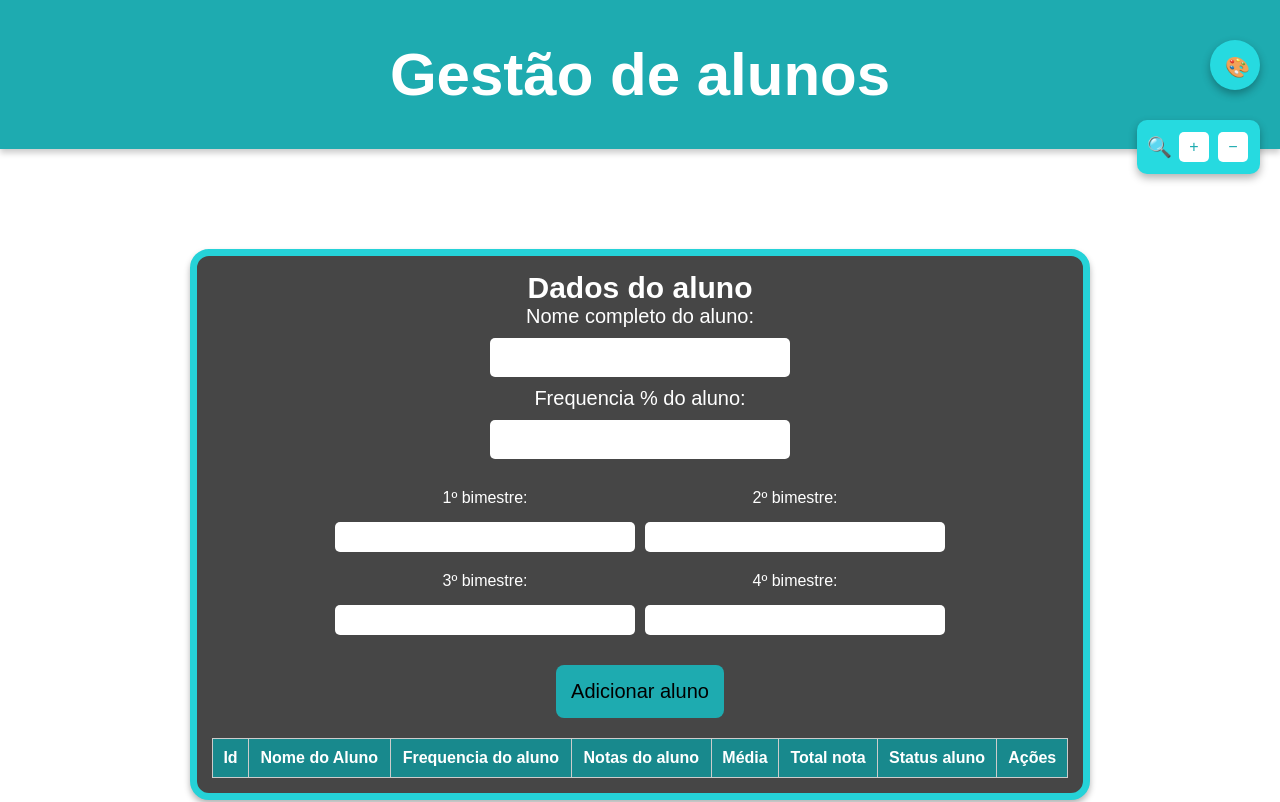
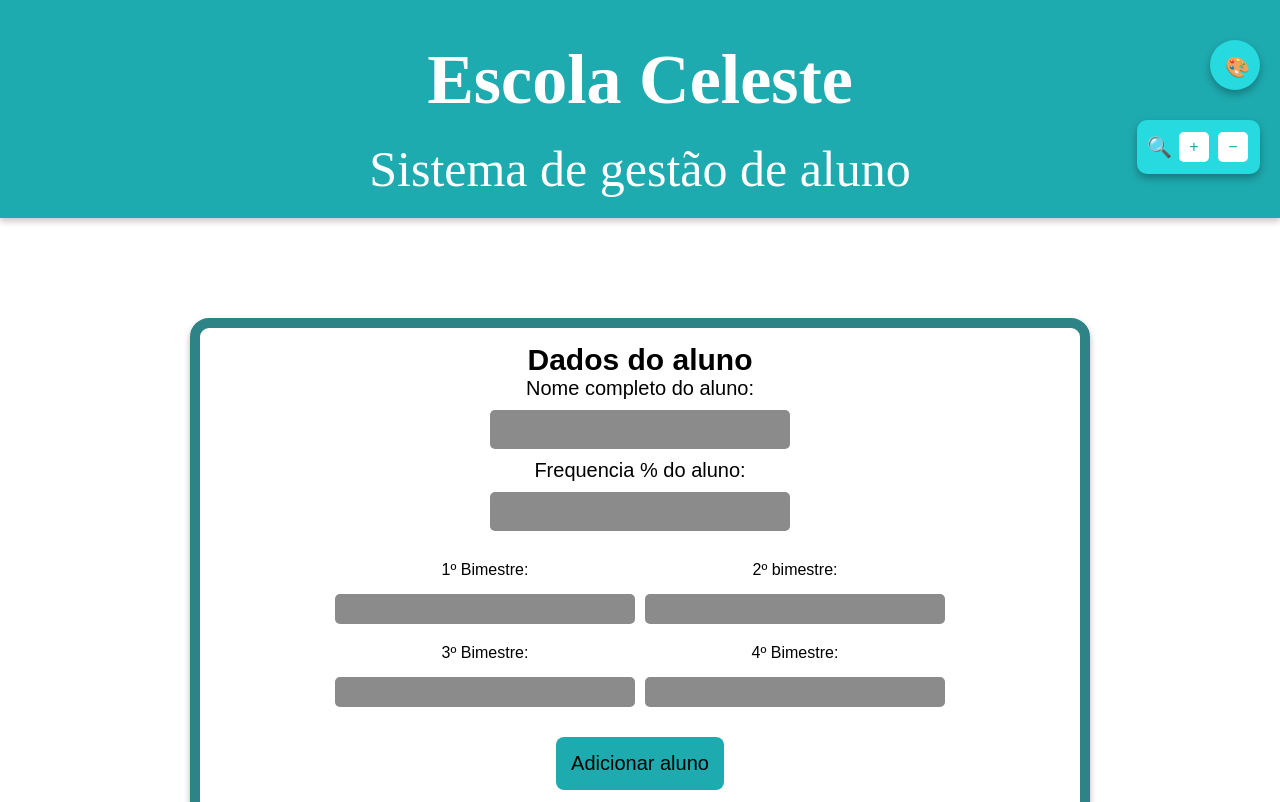
Before and after one commit to BrendonJoaoDEV/site_gestao_escolar, a plain HTML site: page index.html in a window 1280 px wide. Shown: the top 802 px of the page. Drawn offline with Linux system fonts and the light colour scheme.

Commit message:
FEAT: Mudanças de cor no css

```diff
--- a/css/style.css
+++ b/css/style.css
@@ -21,17 +21,6 @@ main {
   justify-content: center;
   padding: 20px;
 }
-.container {
-  background: #464646;
-  color: white;
-  border: 7px solid #25d2d8;
-  border-radius: 19px;
-  box-shadow: 0 4px 6px rgba(0, 0, 0, 0.295);
-  width: 95%;
-  max-width: 900px;
-  padding: 15px;
-  text-align: center;
-}
 
 /* ======= Cabeçalho e Rodapé ======= */
 header, footer {
@@ -41,13 +30,17 @@ header, footer {
   box-shadow: 0 4px 6px rgba(0, 0, 0, 0.2);
 }
 header {
+  font-family: a;
   padding: 20px;
   margin-bottom: 80px;
   min-height: 60px;
 }
 header h1 {
-  font-size: 60px;
+  font-size: 70px;
   padding: 20px 0;
+}
+header p {
+  font-size: 50px;
 }
 footer {
   padding: 20px 0;
@@ -72,6 +65,18 @@ button {
 button:hover {
   background: #2e5a5c;
   color: white;
+}
+/* Container */
+.container {
+  background: #ffffff;
+  color: rgb(0, 0, 0);
+  border: 10px solid #2d8386;
+  border-radius: 19px;
+  box-shadow: 0 4px 6px rgba(0, 0, 0, 0.295);
+  width: 95%;
+  max-width: 900px;
+  padding: 15px;
+  text-align: center;
 }
 
 /* Botões pequenos */
@@ -106,15 +111,15 @@ button:hover {
   margin: 10px auto;
   font-size: 20px;
   text-align: center;
-  color: white;
-  background: #fff;
+  color: rgb(0, 0, 0);
+  background: #8b8b8b;
   border: none;
   border-radius: 5px;
   font-family: inherit;
 }
 #dadosAluno input:focus {
   outline: 2px solid #1eabb0;
-  background: #f0faff;
+  background: #8b8b8b;
   color: black;
 }
 
@@ -137,7 +142,7 @@ button:hover {
 }
 .campo-bimestre label {
   margin-bottom: 5px;
-  color: white;
+  color: rgb(0, 0, 0);
   font-size: 16px;
 }
 .campo-bimestre input {
@@ -155,16 +160,16 @@ button:hover {
 #planilhaDados table {
   width: 100%;
   border-collapse: collapse;
-  background: white;
+  background: rgb(216, 216, 216);
   font-size: 16px;
 }
 #planilhaDados th, #planilhaDados td {
-  border: 1px solid #ccc;
+  border: 1px solid #000000;
   padding: 10px;
   text-align: center;
 }
 #planilhaDados thead {
-  background: #18898d;
+  background: #4b4b4b;
   color: white;
 }
 #planilhaDados tbody tr:nth-child(even) {
@@ -210,7 +215,7 @@ button:hover {
 
 /* ======= Tema Escuro ======= */
 .tema-escuro {
-  background: #222 !important;
+  background: #4b4b4b !important;
   color: #f0f0f0 !important;
 }
 .tema-escuro main,
--- a/index.html
+++ b/index.html
@@ -8,7 +8,8 @@
   </head>
   <body>
     <header>
-      <h1>Gestão de alunos</h1>
+      <h1>Escola Celeste</h1>
+      <p>Sistema de gestão de aluno</p>
     </header>
     <button id="toggleTheme" title="Trocar tema">🎨</button>
     <div id="zoomControls">
@@ -30,21 +31,21 @@
             <div id="bimestre">
               <div class="linha-bimestre">
                 <div class="campo-bimestre">
-                  <label for="nota1Bim">1º bimestre:</label>
+                  <label for="nota1Bim">1º Bimestre:</label>
                   <input type="number" id="nota1Bim">
                 </div>
                 <div class="campo-bimestre">
                   <label for="nota2Bim">2º bimestre:</label>
-                  <input type="number" id="nota2Bim">
+                  <input type="number" id="Bota2Bim">
                 </div>
               </div>
               <div class="linha-bimestre">
                 <div class="campo-bimestre">
-                  <label for="nota3Bim">3º bimestre:</label>
+                  <label for="nota3Bim">3º Bimestre:</label>
                   <input type="number" id="nota3Bim">
                 </div>
                 <div class="campo-bimestre">
-                  <label for="nota4Bim">4º bimestre:</label>
+                  <label for="nota4Bim">4º Bimestre:</label>
                   <input type="number" id="nota4Bim">
                 </div>
               </div>
```
